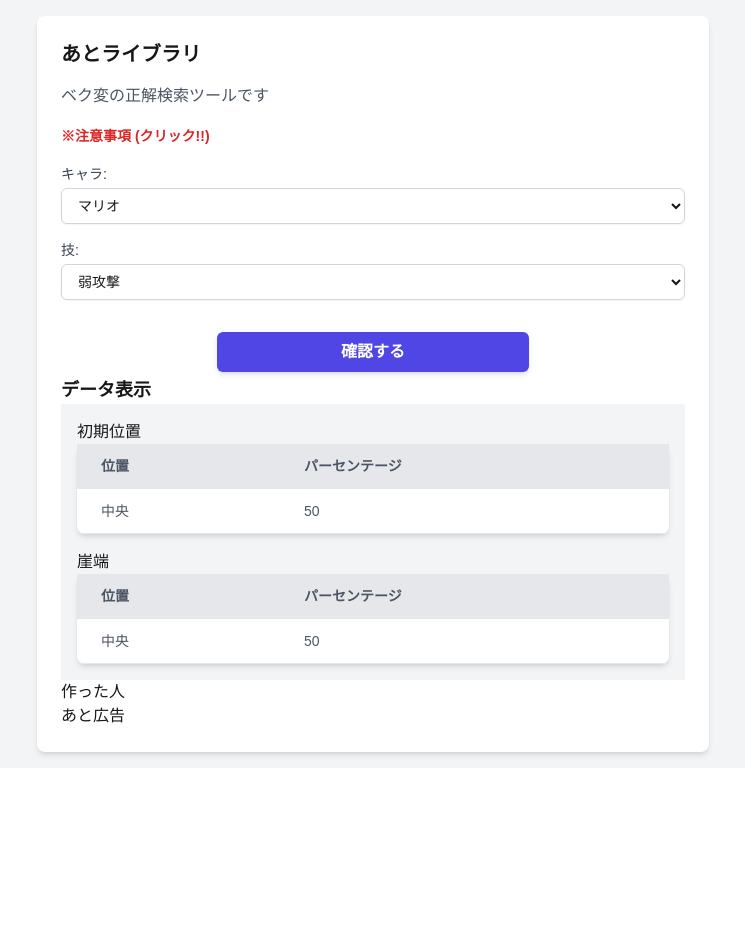
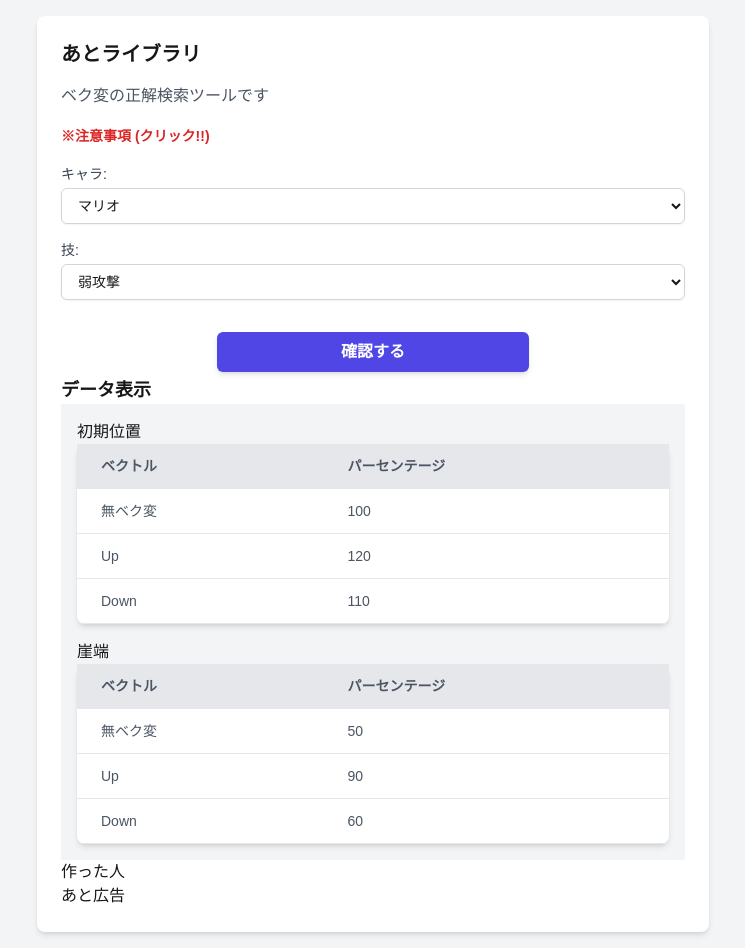
Before and after one commit to shotasugano/ssbu-direction, a Next.js app: page / in a window 1280 px wide. Shown: the whole page, without its empty margins (267-1012 px from the left). Before the commit the page ends 800 px from the top, so only its background shows below. Built offline with nearby package versions, Linux system fonts and the light colour scheme.

Commit message:
テーブルの修正

```diff
--- a/src/app/conponents/resultTable.tsx
+++ b/src/app/conponents/resultTable.tsx
@@ -1,27 +1,37 @@
 import React, { useEffect, useState } from "react";
-
-// サンプルデータの型定義
-type SampleData = {
-  id: number;
-  character: string;
-  move: string;
-  position: string;
-  percentage: number;
-};
+import {
+  Direction,
+  Position,
+  SmashBrosCharacters,
+  SmashBrosMoves,
+  SsbuTableStatus,
+} from "../../../utils/type";
 
 // サンプルデータ
-const sampleData: SampleData[] = [
+const sampleData: SsbuTableStatus[] = [
   {
     id: 1,
-    character: "マリオ",
-    move: "ファイアボール",
-    position: "中央",
-    percentage: 50,
+    character: SmashBrosCharacters.MARIO,
+    move: SmashBrosMoves.JAB,
+    positionCenter: Position.Center,
+    normalPercentageCenter: 100,
+    correctDirectionCenter: Direction.Up,
+    correctDirectionPercentageCenter: 120,
+    nextCorrectDirectionCenter: Direction.Down,
+    nextCorrectDirectionPercentageCenter: 110,
+    noteCenter: "特になし",
+    positionEnd: Position.End,
+    normalPercentageEnd: 50,
+    correctDirectionEnd: Direction.Up,
+    correctDirectionPercentageEnd: 90,
+    nextCorrectDirectionEnd: Direction.Down,
+    nextCorrectDirectionPercentageEnd: 60,
+    noteEnd: "特になし",
   },
 ];
 
 const ResultTable: React.FC = () => {
-  const [data, setData] = useState<SampleData[]>([]);
+  const [data, setData] = useState<SsbuTableStatus[]>([]);
 
   useEffect(() => {
     // fetch('API_ENDPOINT')
@@ -38,19 +48,47 @@ const ResultTable: React.FC = () => {
       <table className="min-w-full bg-white rounded-lg shadow-md">
         <thead>
           <tr className="bg-gray-200 text-gray-600 uppercase text-sm leading-normal">
-            <th className="py-3 px-6 text-left">位置</th>
+            <th className="py-3 px-6 text-left">ベクトル</th>
             <th className="py-3 px-6 text-left">パーセンテージ</th>
           </tr>
         </thead>
         <tbody className="text-gray-600 text-sm font-light">
-          {data.map((item) => (
+          {data.length > 0 && (
             <tr
-              key={item.id}
+              key={"normalCenter"}
               className="border-b border-gray-200 hover:bg-gray-100"
             >
-              <td className="py-3 px-6 text-left">{item.position}</td>
-              <td className="py-3 px-6 text-left">{item.percentage}</td>
+              <td className="py-3 px-6 text-left">無ベク変</td>
+              <td className="py-3 px-6 text-left">
+                {data[0].normalPercentageCenter}
+              </td>
             </tr>
+          )}
+          {data.map((item) => (
+            <>
+              <tr
+                key={item.id}
+                className="border-b border-gray-200 hover:bg-gray-100"
+              >
+                <td className="py-3 px-6 text-left">
+                  {item.correctDirectionCenter}
+                </td>
+                <td className="py-3 px-6 text-left">
+                  {item.correctDirectionPercentageCenter}
+                </td>
+              </tr>
+              <tr
+                key={item.id}
+                className="border-b border-gray-200 hover:bg-gray-100"
+              >
+                <td className="py-3 px-6 text-left">
+                  {item.nextCorrectDirectionCenter}
+                </td>
+                <td className="py-3 px-6 text-left">
+                  {item.nextCorrectDirectionPercentageCenter}
+                </td>
+              </tr>
+            </>
           ))}
         </tbody>
       </table>
@@ -58,19 +96,47 @@ const ResultTable: React.FC = () => {
       <table className="min-w-full bg-white rounded-lg shadow-md">
         <thead>
           <tr className="bg-gray-200 text-gray-600 uppercase text-sm leading-normal">
-            <th className="py-3 px-6 text-left">位置</th>
+            <th className="py-3 px-6 text-left">ベクトル</th>
             <th className="py-3 px-6 text-left">パーセンテージ</th>
           </tr>
         </thead>
         <tbody className="text-gray-600 text-sm font-light">
-          {data.map((item) => (
+          {data.length > 0 && (
             <tr
-              key={item.id}
+              key={"normalCenter"}
               className="border-b border-gray-200 hover:bg-gray-100"
             >
-              <td className="py-3 px-6 text-left">{item.position}</td>
-              <td className="py-3 px-6 text-left">{item.percentage}</td>
+              <td className="py-3 px-6 text-left">無ベク変</td>
+              <td className="py-3 px-6 text-left">
+                {data[0].normalPercentageEnd}
+              </td>
             </tr>
+          )}
+          {data.map((item) => (
+            <>
+              <tr
+                key={item.id}
+                className="border-b border-gray-200 hover:bg-gray-100"
+              >
+                <td className="py-3 px-6 text-left">
+                  {item.correctDirectionEnd}
+                </td>
+                <td className="py-3 px-6 text-left">
+                  {item.correctDirectionPercentageEnd}
+                </td>
+              </tr>
+              <tr
+                key={item.id}
+                className="border-b border-gray-200 hover:bg-gray-100"
+              >
+                <td className="py-3 px-6 text-left">
+                  {item.nextCorrectDirectionEnd}
+                </td>
+                <td className="py-3 px-6 text-left">
+                  {item.nextCorrectDirectionPercentageEnd}
+                </td>
+              </tr>
+            </>
           ))}
         </tbody>
       </table>
--- a/utils/type.ts
+++ b/utils/type.ts
@@ -88,7 +88,7 @@ export const SmashBrosCharacters = {
   SORA: "SORA",
 } as const;
 
-export type Character =
+export type SmashBrosCharacters =
   (typeof SmashBrosCharacters)[keyof typeof SmashBrosCharacters];
 
 /**
@@ -243,7 +243,7 @@ export const PositionLabel = {
 };
 
 // ベク変の方向
-const Direction = {
+export const Direction = {
   Up: "Up",
   UpperOutside: "Upper Outside",
   Outside: "Outside",
@@ -275,7 +275,7 @@ export const DirectionLabel = {
  */
 export type SsbuTableStatus = {
   id: number;
-  character: Character;
+  character: SmashBrosCharacters;
   move: SmashBrosMoves;
   positionCenter: PositionCenter;
   normalPercentageCenter: number;
```
Also changed, not shown: 1 other file (tests, documents, lock files or other folders).
